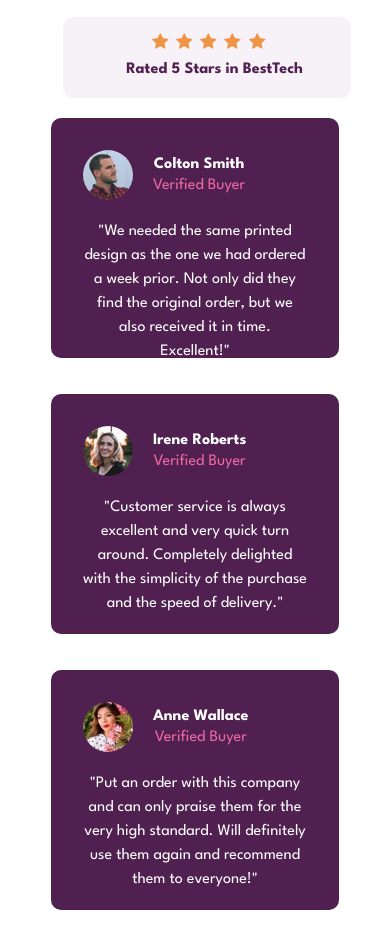
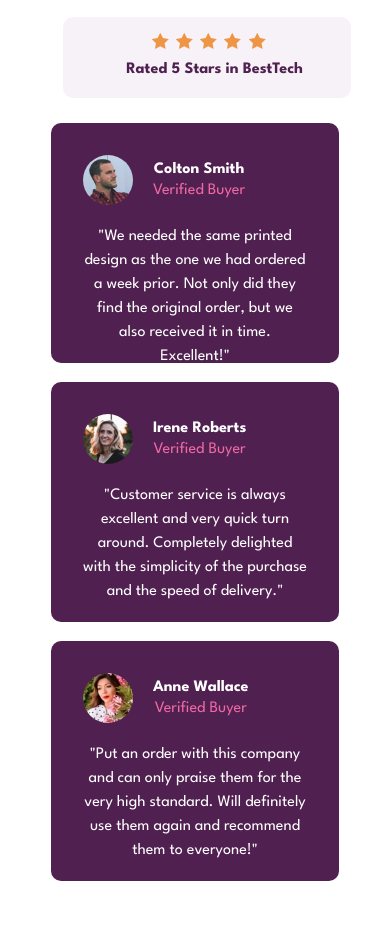
Before and after one commit to Cliff-Mbithuka/social-proof, a plain HTML site: page index.html in a window 390 px wide. Shown: the part 737-1686 px from the top of the page. Drawn offline with Linux system fonts and the light colour scheme.

Commit message:
Add margin to the bottom

```diff
--- a/style.css
+++ b/style.css
@@ -128,6 +128,7 @@ h4 {
   justify-content: center;
   align-items: center;
   text-align: center;
+  margin-top: 5px;
 }
 .comment{
   justify-content: center;
@@ -145,6 +146,6 @@ h4 {
   margin-bottom: 5px;
 }
 .middle{
-  margin: 20px 0;
+  margin: 3px 0;
 }
 }
```
